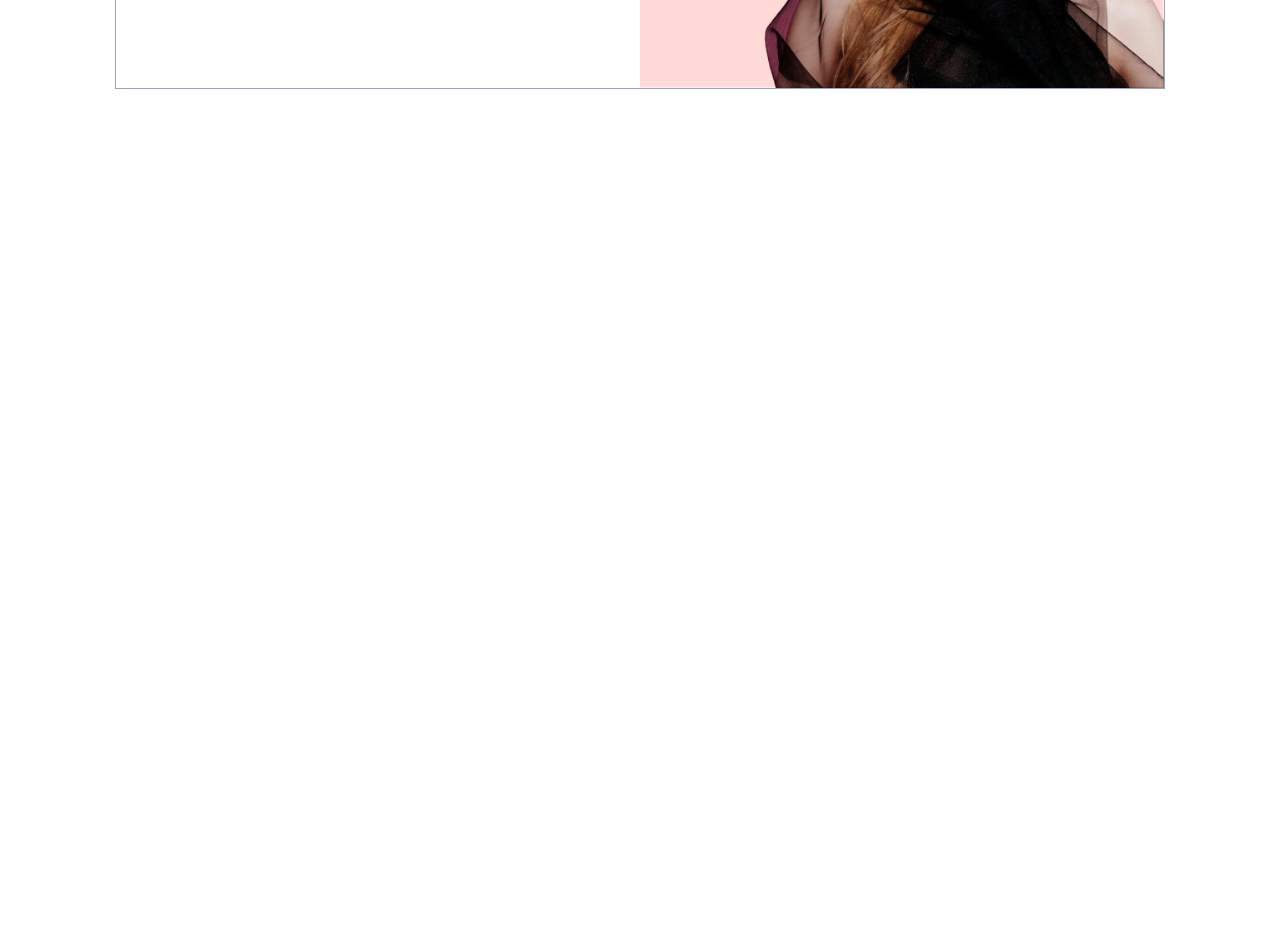
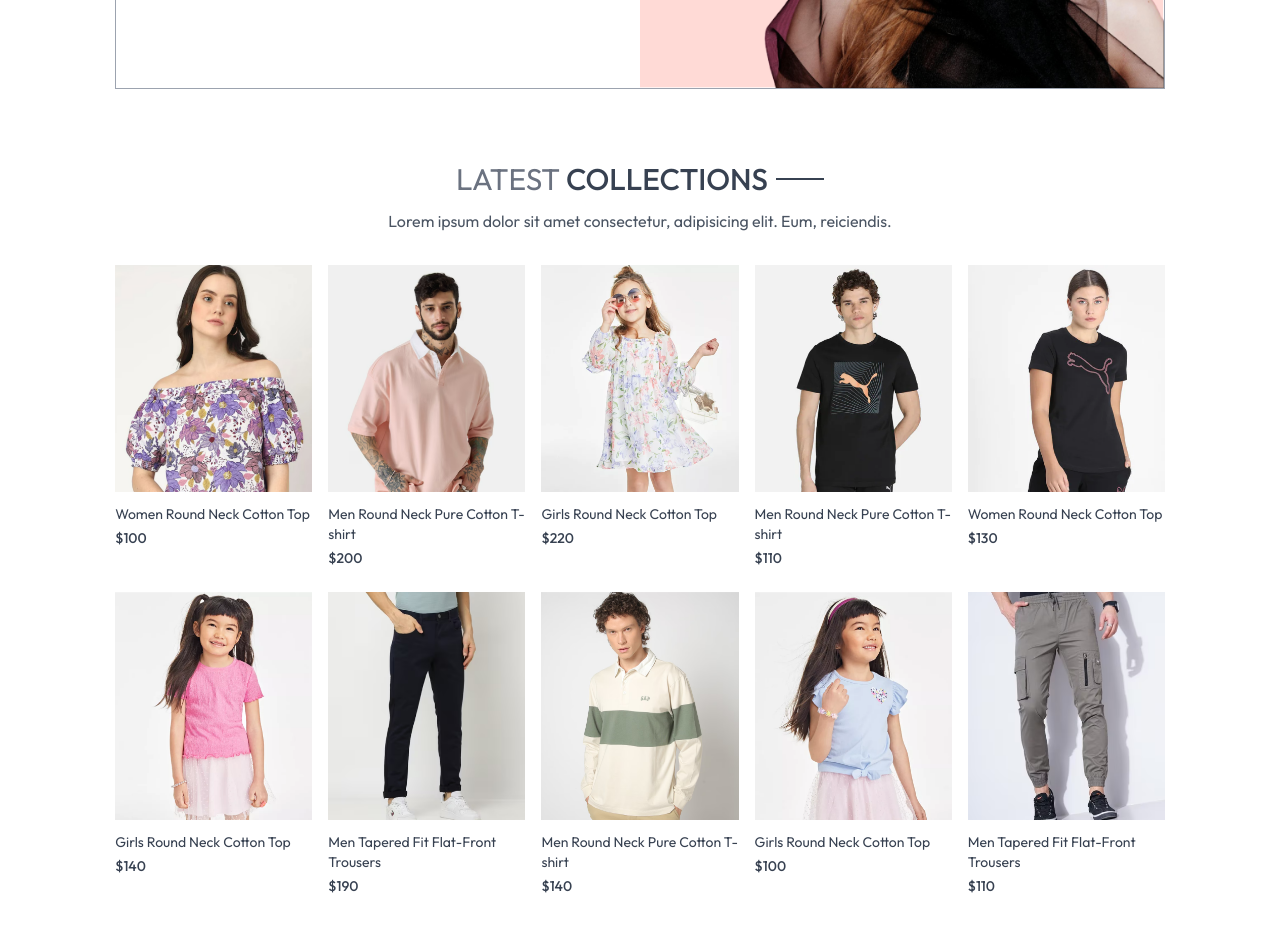
Before and after one commit to syfulislamsani/e-com-front, a React (Vite) app: page / in a window 1280 px wide. Shown: the part 420-1352 px from the top of the page. Before the commit the page ends 800 px from the top, so only its background shows below. Built offline with nearby package versions, Linux system fonts and the light colour scheme.

Commit message:
added latest collection section at homepage

```diff
--- /dev/null
+++ b/src/components/LatestCollection.jsx
@@ -0,0 +1,36 @@
+import React, { useContext, useEffect, useState } from 'react'
+import { ShopContext } from '../context/ShopContext';
+import Title from './Title';
+import ProductItem from './ProductItem';
+
+const LatestCollection = () => {
+
+    const { products } = useContext(ShopContext);
+    const [latestProducts, setLatestProducts] = useState([]);
+
+    useEffect(()=>{
+        setLatestProducts(products.slice(0, 10));
+    }, [])
+
+  return (
+    <div className='my-10'>
+        <div className='text-center py-8 text-3xl'>
+            <Title text1={'LATEST'} text2={'COLLECTIONS'} />
+            <p className='w-3/4 m-auto text-xs sm:text-sm md:text-base text-gray-600'>
+                Lorem ipsum dolor sit amet consectetur, adipisicing elit. Eum, reiciendis.
+            </p>
+        </div>
+
+        {/* render products */}
+        <div className='grid grid-cols-2 sm:grid-cols-3 md:grid-cols-4 lg:grid-cols-5 gap-4 gap-y-6'>
+            {
+                latestProducts.map((item, index)=>(
+                    <ProductItem key={index} id={item._id} image={item.image} name={item.name} price={item.price} />
+                ))
+            }
+        </div>
+    </div>
+  )
+}
+
+export default LatestCollection
--- a/src/components/Navbar.jsx
+++ b/src/components/Navbar.jsx
@@ -7,7 +7,7 @@
     const [visible, setVisible] = useState(false);
   return (
     <nav className="flex items-center justify-between py-5 font-medium">
-      <img src={logo} className="w-16" alt="logo" />
+      <Link to='/'><img src={logo} className="w-16" alt="logo" /></Link>
       <ul className="hidden sm:flex gap-5 text-sm text-gray-700">
         <NavLink to="/" className="flex flex-col items-center gap-1">
           <p>HOME</p>
--- /dev/null
+++ b/src/components/ProductItem.jsx
@@ -0,0 +1,20 @@
+import React, { useContext } from 'react'
+import { ShopContext } from '../context/ShopContext'
+import { Link } from 'react-router-dom';
+
+const ProductItem = ({id, image, name, price}) => {
+
+    const {currency} = useContext(ShopContext);
+
+  return (
+    <Link className='text-gray-700 cursor-pointer group' to={`/produc/${id}`}>
+        <div className='overflow-hidden'>
+          <img className='group-hover:scale-110 duration-200 transition ease-in-out' src={image[0]} alt="" />
+        </div>
+        <p className='pt-3 pb-1 text-sm'>{name}</p>
+        <p className='text-sm font-medium'>{currency}{price}</p>
+    </Link>
+  )
+}
+
+export default ProductItem
--- /dev/null
+++ b/src/components/Title.jsx
@@ -0,0 +1,12 @@
+import React from 'react'
+
+const Title = ({text1, text2}) => {
+  return (
+    <div className='inline-flex items-center mb-3'>
+        <p className='text-gray-500'>{text1} <span className='text-gray-700 font-medium pr-2'>{text2}</span></p>
+        <p className='w-8 sm:w-12 h-[1px] sm:h-[2px] bg-gray-700'></p>
+    </div>
+  )
+}
+
+export default Title
--- a/src/context/ShopContext.jsx
+++ b/src/context/ShopContext.jsx
@@ -1,7 +1,7 @@
-import { useContext } from "react";
+import { createContext } from "react";
 import { products } from "../assets/assets";
 
-export const ShopContext = useContext();
+export const ShopContext = createContext();
 
 const ShopContextProvider = (props) => {
 
--- a/src/index.css
+++ b/src/index.css
@@ -5,3 +5,10 @@
 a.active hr {
   display: block;
 }
+
+@media (max-width: 640px){
+  a.active{
+    background-color: black;
+    color: white;
+  }
+}
--- a/src/main.jsx
+++ b/src/main.jsx
@@ -2,9 +2,12 @@
 import { BrowserRouter } from "react-router-dom";
 import "./index.css";
 import App from "./App.jsx";
+import ShopContextProvider from "./context/ShopContext.jsx";
 
 createRoot(document.getElementById("root")).render(
   <BrowserRouter>
-    <App />
+  <ShopContextProvider>
+  <App />
+  </ShopContextProvider>
   </BrowserRouter>
 );
--- a/src/pages/Home/Home.jsx
+++ b/src/pages/Home/Home.jsx
@@ -1,9 +1,11 @@
 import React from "react";
 import Hero from "../../components/Hero";
+import LatestCollection from "../../components/LatestCollection";
 
 const Home = () => {
   return <div>
     <Hero />
+    <LatestCollection />
   </div>;
 };
 
```
